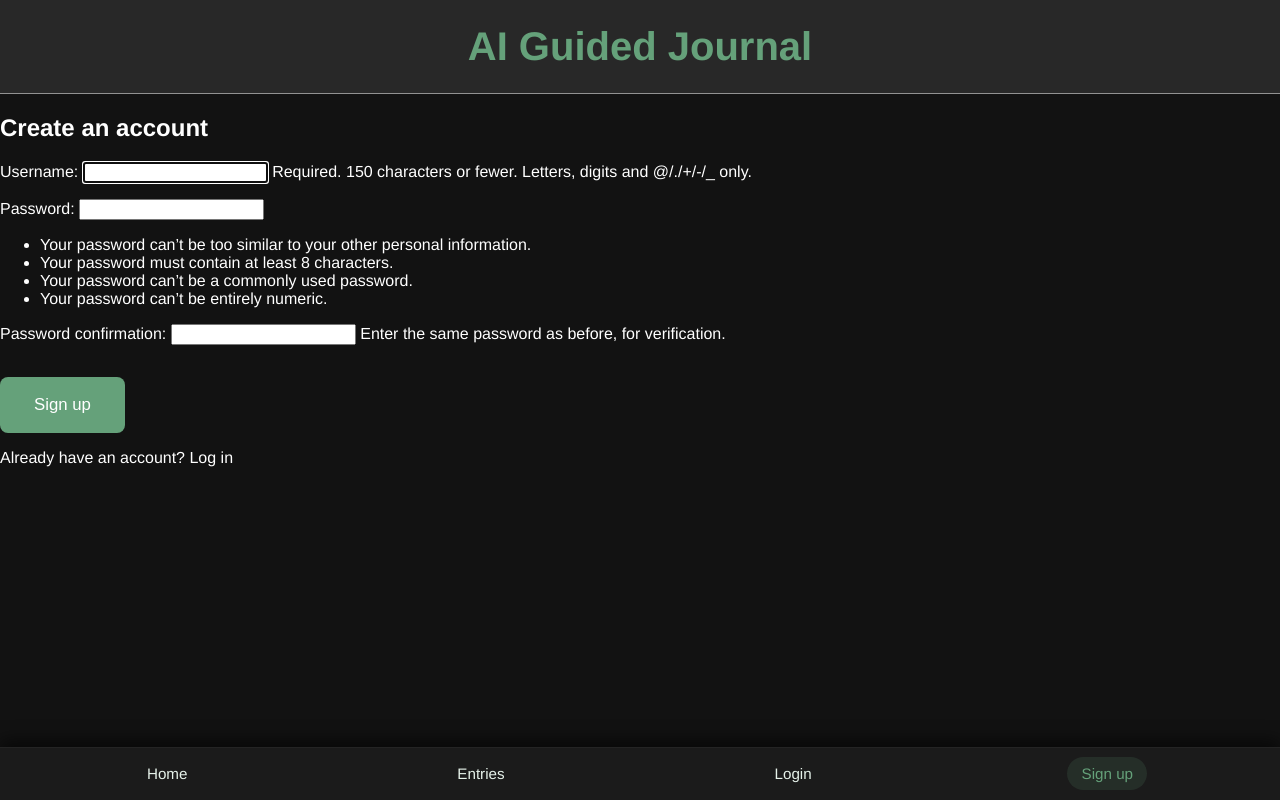
After one commit to rubenzu03/ai-guided-journal, a Django app: page /accounts/signup/ in a window 1280 px wide. The commit adds this page. Run offline with Django 5.2, Linux system fonts and the light colour scheme.

Commit message:
Add user authentication and entry ownership

```diff
--- a/journal/templates/base.html
+++ b/journal/templates/base.html
@@ -9,7 +9,10 @@
     <meta charset="utf-8" />
     <meta http-equiv="X-UA-Compatible" content="IE=edge" />
     <title>{% block title %}AI Guided Journal{% endblock %}</title>
-    <meta name="viewport" content="width=device-width, initial-scale=1, viewport-fit=cover" />
+    <meta
+      name="viewport"
+      content="width=device-width, initial-scale=1, viewport-fit=cover"
+    />
     <link rel="stylesheet" href="{% static 'journal/css/base.css' %}" />
     {% block extra_css %}{% endblock %}
   </head>
@@ -22,15 +25,33 @@
         alt="Dark Mode Icon"
       /> -->
     </div>
-    <main>
-        {% block content %}{% endblock %}
-    </main>
+    <main>{% block content %}{% endblock %}</main>
     <nav class="bottom-nav" role="navigation" aria-label="Main navigation">
       <a class="bottom-nav__item" href="/">Home</a>
       <a class="bottom-nav__item" href="{% url 'entries' %}">Entries</a>
+      {% if user.is_authenticated %}
+      <span class="bottom-nav__item">Signed in as {{ user.username }}</span>
+      <form method="post" action="{% url 'logout' %}" style="display: inline">
+        {% csrf_token %}
+        <button
+          type="submit"
+          class="bottom-nav__item"
+          style="background: none; border: none; padding: 0; cursor: pointer"
+        >
+          Logout
+        </button>
+      </form>
+      {% else %}
+      <a class="bottom-nav__item" href="{% url 'login' %}">Login</a>
+      <a class="bottom-nav__item" href="{% url 'signup' %}">Sign up</a>
+      {% endif %}
     </nav>
     <script src="{% static 'journal/js/dateAndTime.js' %}"></script>
-    <script src="{% static 'journal/js/clearTextArea.js' %}" async defer></script>
+    <script
+      src="{% static 'journal/js/clearTextArea.js' %}"
+      async
+      defer
+    ></script>
     <script src="{% static 'journal/js/nav-active.js' %}" defer></script>
     {% block extra_js %}{% endblock %}
   </body>
--- /dev/null
+++ b/journal/templates/signup.html
@@ -0,0 +1,12 @@
+{% extends "base.html" %} {% load static %} {% block title %}Sign up - AI Guided
+Journal{% endblock %} {% block content %}
+<link rel="stylesheet" href="{% static 'journal/css/entries.css' %}" />
+<div class="signup-container">
+  <h2>Create an account</h2>
+  <form method="post">
+    {% csrf_token %} {{ form.as_p }}
+    <button type="submit" class="button">Sign up</button>
+  </form>
+  <p>Already have an account? <a href="{% url 'login' %}">Log in</a></p>
+</div>
+{% endblock %}
--- a/journal/views.py
+++ b/journal/views.py
@@ -1,19 +1,36 @@
 from django.shortcuts import render, redirect
+from django.contrib.auth.decorators import login_required
+from django.contrib.auth.forms import UserCreationForm
+from django.contrib import messages
 from .models import Entry
 from .gemini_requests import generate_ai_analysis
 
 
 # Create your views here.
 
+@login_required
 def home(request):
     if request.method == "POST":
         text = request.POST.get("text")
         ai_analysis = generate_ai_analysis(text)
-        Entry.objects.create(text=text, ai_analysis=ai_analysis)
+        Entry.objects.create(text=text, ai_analysis=ai_analysis, owner=request.user)
         return redirect("home")
-    entries = Entry.objects.all().order_by("-created_at")
+    entries = Entry.objects.filter(owner=request.user).order_by("-created_at")
     return render(request, "home.html", {"entries": entries})
 
+@login_required
 def entries(request):
-    entries = Entry.objects.all().order_by("-created_at")
+    entries = Entry.objects.filter(owner=request.user).order_by("-created_at")
     return render(request, "entries.html", {"entries": entries})
+
+
+def signup(request):
+    if request.method == 'POST':
+        form = UserCreationForm(request.POST)
+        if form.is_valid():
+            user = form.save()
+            messages.success(request, 'Account created successfully. Please log in.')
+            return redirect('login')
+    else:
+        form = UserCreationForm()
+    return render(request, 'signup.html', {'form': form})
--- a/settings.py
+++ b/settings.py
@@ -123,3 +123,7 @@ STATIC_URL = 'static/'
 # https://docs.djangoproject.com/en/5.2/ref/settings/#default-auto-field
 
 DEFAULT_AUTO_FIELD = 'django.db.models.BigAutoField'
+
+# Redirect after login/logout (avoid default /accounts/profile/ 404)
+LOGIN_REDIRECT_URL = '/'
+LOGOUT_REDIRECT_URL = '/'
--- a/urls.py
+++ b/urls.py
@@ -17,9 +17,12 @@ Including another URLconf
 from django.contrib import admin
 from django.urls import path
 from journal import views
+from django.urls import include
 
 urlpatterns = [
     path('admin/', admin.site.urls),
     path('', views.home, name='home'),
     path('entries/', views.entries, name='entries'),
+    path('accounts/', include('django.contrib.auth.urls')),
+    path('accounts/signup/', views.signup, name='signup'),
 ]
```
Also changed, not shown: journal/models.py (+8 -0 lines), journal/templates/registration/logged_out.html (added, +9 -0 lines), journal/templates/registration/login.html (added, +13 -0 lines), journal/migrations/0004_entry_owner.py (added).
